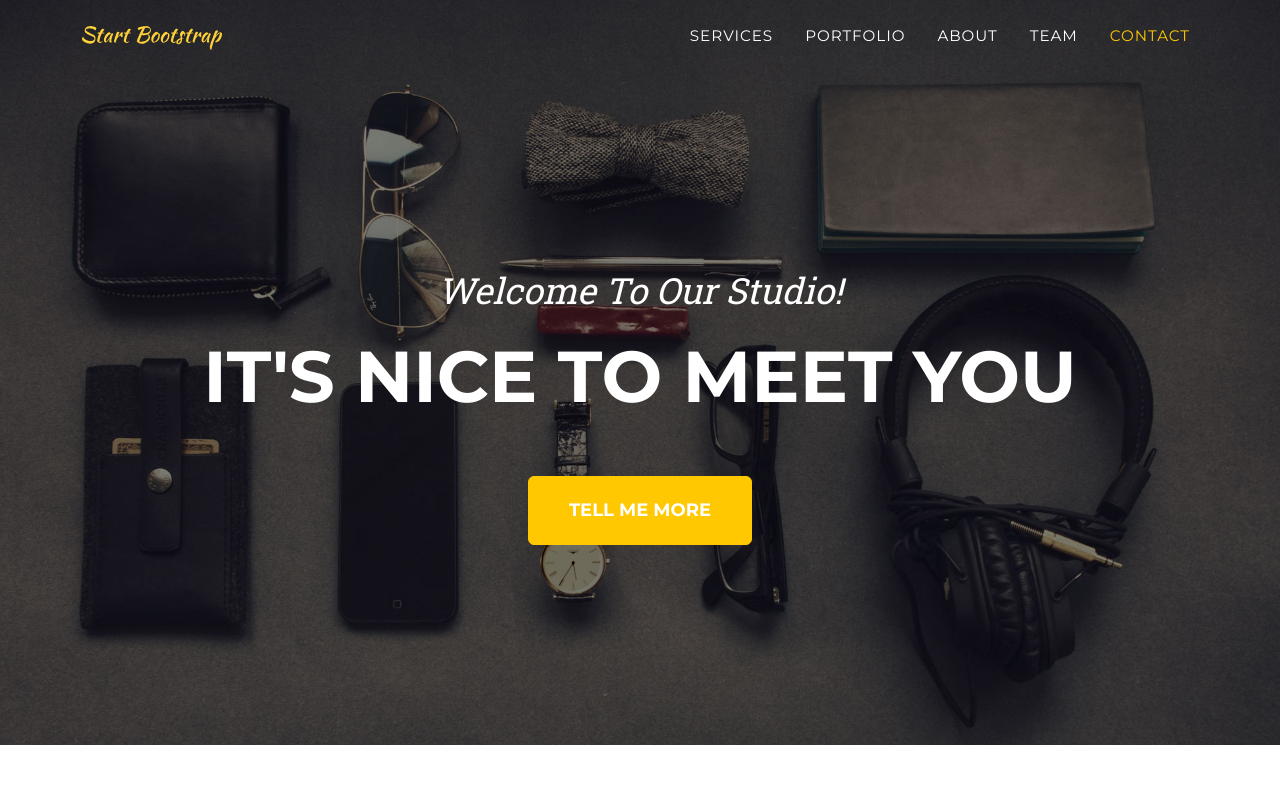
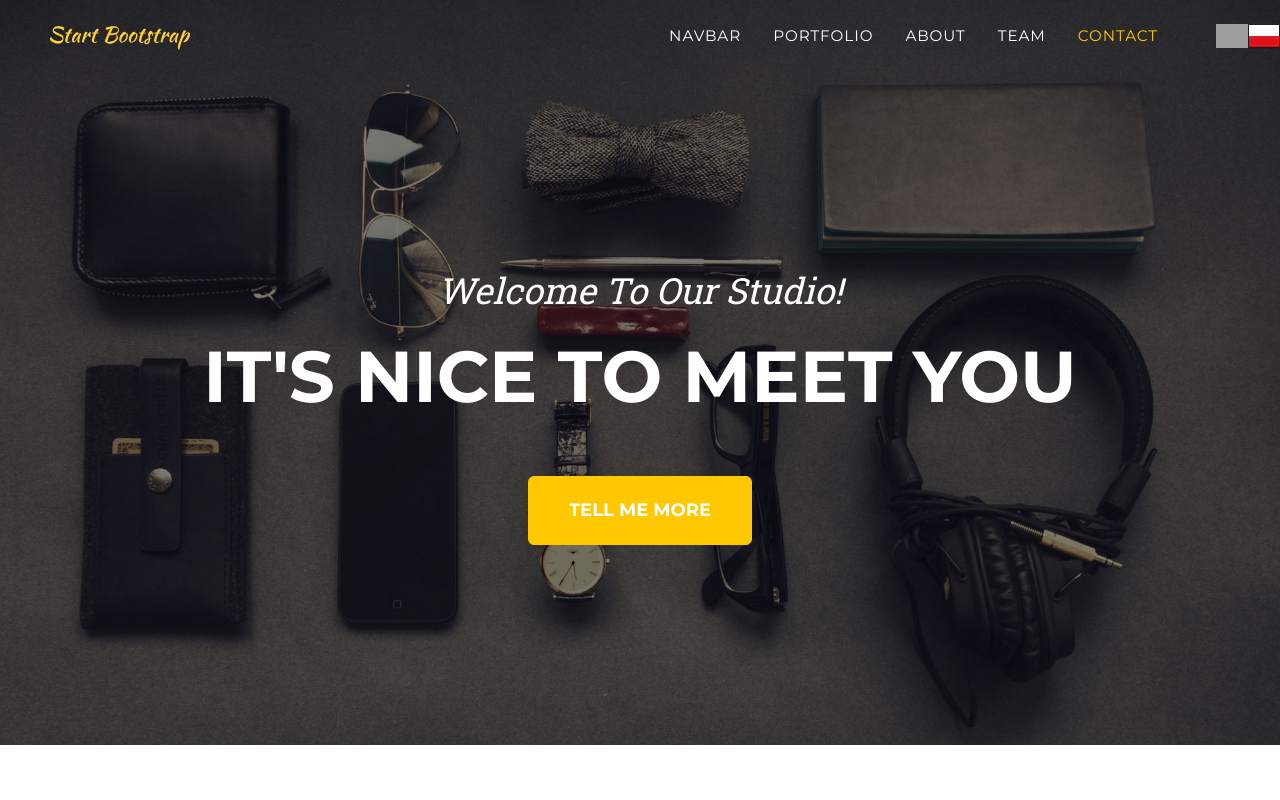
Before and after one commit to Rock-N-Aid/rock-n-aid.github.io, a Vue app: page / in a window 1280 px wide. Shown: the top 800 px of the page. Built offline with nearby package versions, Linux system fonts and the light colour scheme; grey boxes are pictures that could not be loaded.

Commit message:
pinia setup and navbar component

```diff
--- /dev/null
+++ b/src/components/Nav.vue
@@ -0,0 +1,33 @@
+<script setup>
+    import TranslatorLangSelector from './utils/TranslatorLangSelector.vue';
+</script>
+
+<template>
+        <nav class="navbar navbar-expand-lg navbar-dark fixed-top" id="mainNav">
+            <div class="container">
+                <a class="navbar-brand" href="#page-top"><img src="/assets/img/navbar-logo.svg" alt="..." /></a>
+                <button class="navbar-toggler" type="button" data-bs-toggle="collapse" data-bs-target="#navbarResponsive" aria-controls="navbarResponsive" aria-expanded="false" aria-label="Toggle navigation">
+                    Menu
+                    <i class="fas fa-bars ms-1"></i>
+                </button>
+                <div class="collapse navbar-collapse" id="navbarResponsive">
+                    <ul class="navbar-nav text-uppercase ms-auto py-4 py-lg-0">
+                        <li class="nav-item"><a class="nav-link" href="#services">NavBar</a></li>
+                        <li class="nav-item"><a class="nav-link" href="#portfolio">Portfolio</a></li>
+                        <li class="nav-item"><a class="nav-link" href="#about">About</a></li>
+                        <li class="nav-item"><a class="nav-link" href="#team">Team</a></li>
+                        <li class="nav-item"><a class="nav-link" href="#contact">Contact</a></li>
+                    </ul>
+                </div>
+            </div>
+            <TranslatorLangSelector />
+        </nav>
+</template>
+
+<script>
+
+export default {
+
+}
+
+</script>
--- a/src/main.js
+++ b/src/main.js
@@ -3,9 +3,13 @@ import './assets/main.css'
 import { createApp } from 'vue'
 import App from './App.vue'
 import router from './router'
+import { createPinia } from 'pinia'
+// import { getStore } from '@/assets/js/store.js'
 
 const app = createApp(App)
+const pinia = createPinia()
 
 app.use(router)
+app.use(pinia)
 
 app.mount('#app')
--- a/src/views/HomeView.vue
+++ b/src/views/HomeView.vue
@@ -1,31 +1,15 @@
 <script setup>
-
+  import Nav from '@/components/Nav.vue'
+  import Translate from '@/components/utils/Translate.vue';
 </script>
 
 <template>
         <span id = "page-top"></span>
-        <nav class="navbar navbar-expand-lg navbar-dark fixed-top" id="mainNav">
-            <div class="container">
-                <a class="navbar-brand" href="#page-top"><img src="/assets/img/navbar-logo.svg" alt="..." /></a>
-                <button class="navbar-toggler" type="button" data-bs-toggle="collapse" data-bs-target="#navbarResponsive" aria-controls="navbarResponsive" aria-expanded="false" aria-label="Toggle navigation">
-                    Menu
-                    <i class="fas fa-bars ms-1"></i>
-                </button>
-                <div class="collapse navbar-collapse" id="navbarResponsive">
-                    <ul class="navbar-nav text-uppercase ms-auto py-4 py-lg-0">
-                        <li class="nav-item"><a class="nav-link" href="#services">Services</a></li>
-                        <li class="nav-item"><a class="nav-link" href="#portfolio">Portfolio</a></li>
-                        <li class="nav-item"><a class="nav-link" href="#about">About</a></li>
-                        <li class="nav-item"><a class="nav-link" href="#team">Team</a></li>
-                        <li class="nav-item"><a class="nav-link" href="#contact">Contact</a></li>
-                    </ul>
-                </div>
-            </div>
-        </nav>
+        <Nav />
         <!-- Masthead-->
         <header class="masthead">
             <div class="container">
-                <div class="masthead-subheading">Welcome To Our Studio!</div>
+                <div class="masthead-subheading"><Translate en = "Welcome To Our Studio!" pl = "Witajcie w naszym studiu!" /></div>
                 <div class="masthead-heading text-uppercase">It's Nice To Meet You</div>
                 <a class="btn btn-primary btn-xl text-uppercase" href="#services">Tell Me More</a>
             </div>
```
